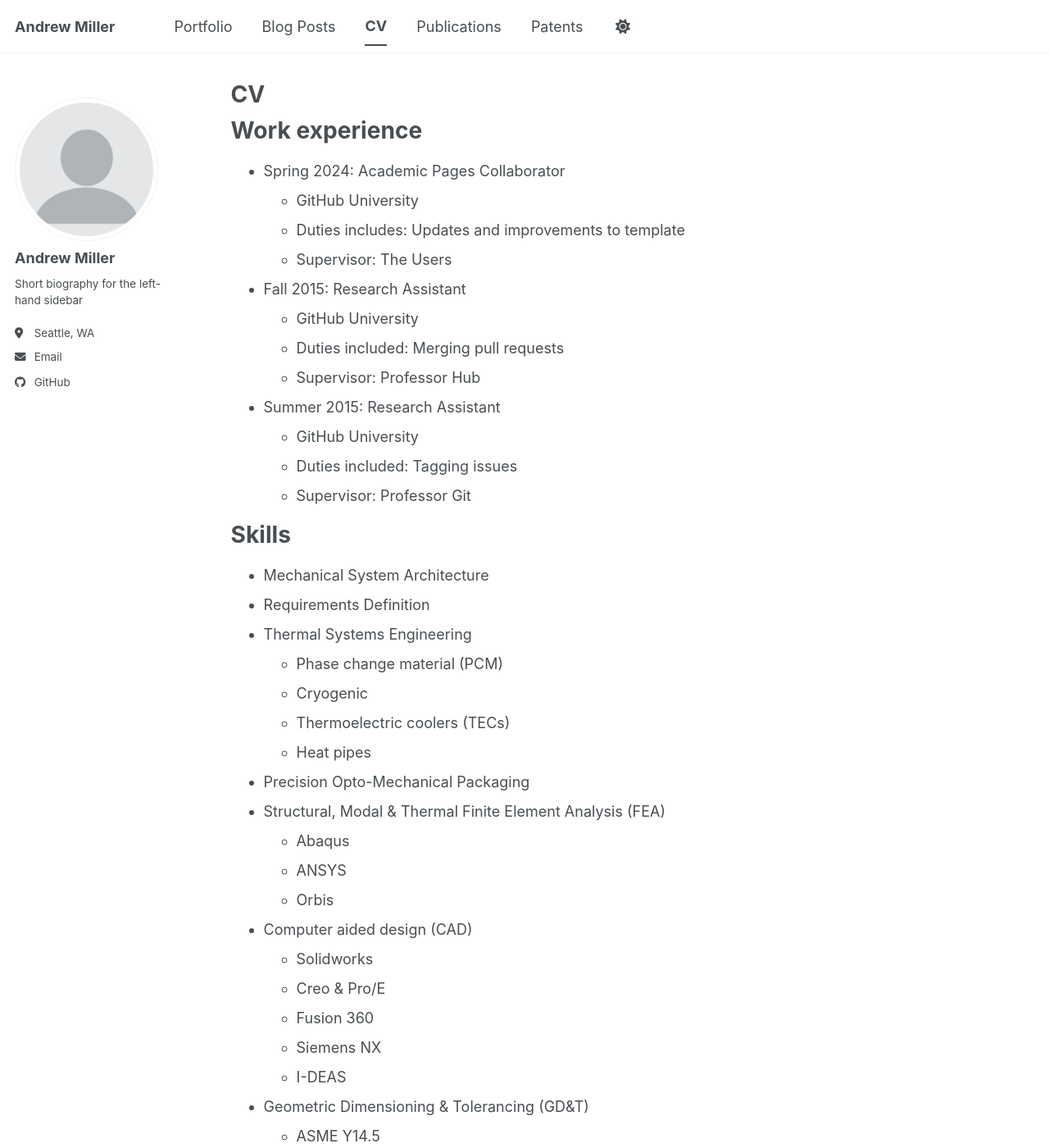
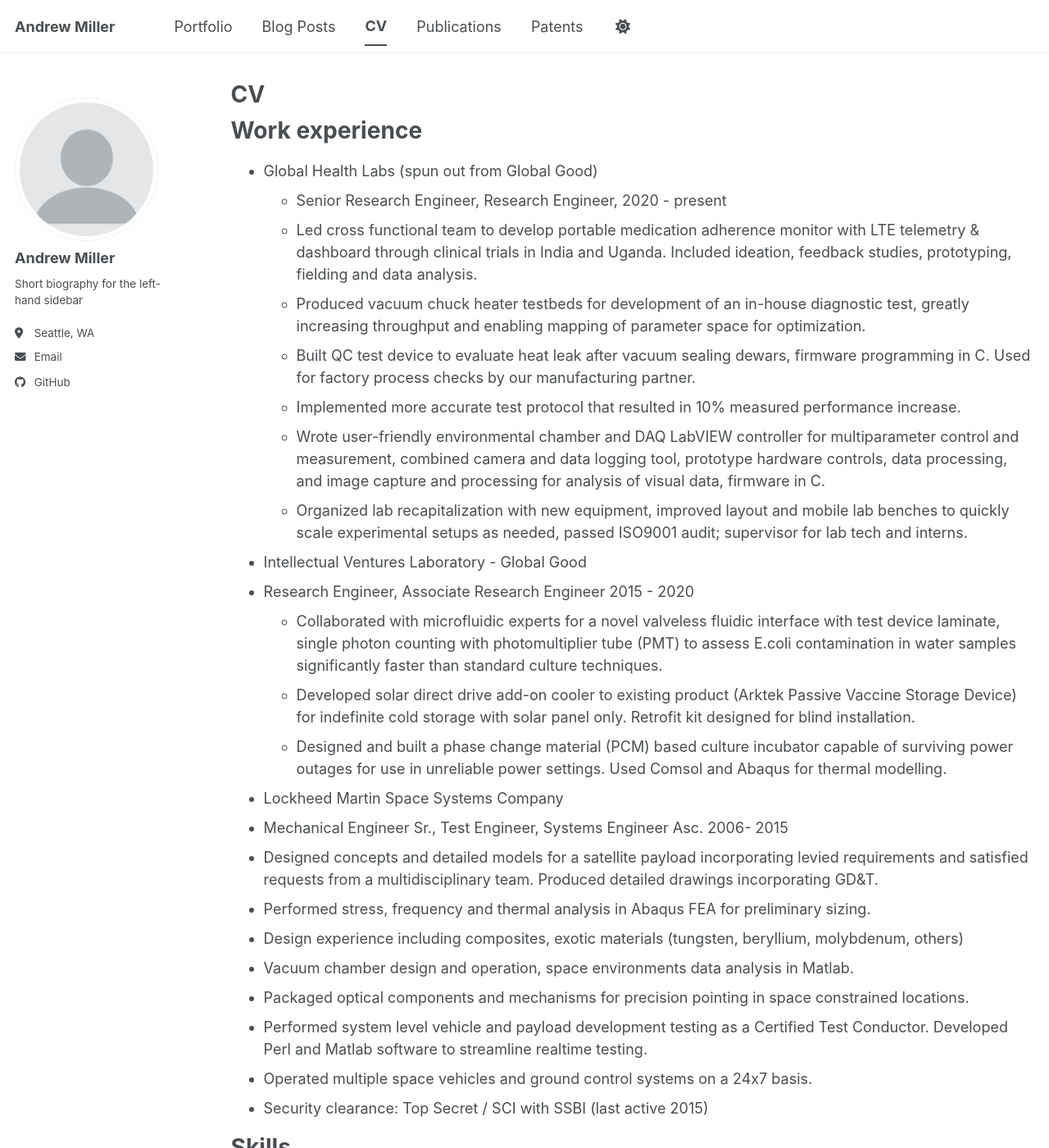
Before and after one commit to durundal-cnc/durundal-cnc.github.io, a Jekyll site: the page built from _pages/cv.md, in a window 1280 px wide and 1400 px high. Shown: the whole window at 82% size. Built offline with Jekyll 4.4.1, drawn with Linux system fonts in a browser that asks for light colours; a script bundle is joined from its source files by our own code; library files that are not in the unit come from our copies; some of the changed text lies outside the part shown.

Commit message:
Update cv.md

```diff
--- a/_pages/cv.md
+++ b/_pages/cv.md
@@ -12,20 +12,32 @@
 
 Work experience
 ======
-* Spring 2024: Academic Pages Collaborator
-  * GitHub University
-  * Duties includes: Updates and improvements to template
-  * Supervisor: The Users
+* Global Health Labs (spun out from Global Good)
+  * Senior Research Engineer, Research Engineer,	2020 - present
+  * Led cross functional team to develop portable medication adherence monitor with LTE telemetry & dashboard through clinical trials in India and Uganda. Included ideation, feedback studies, prototyping, fielding and data analysis.
+  * Produced vacuum chuck heater testbeds for development of an in-house diagnostic test, greatly increasing throughput and enabling mapping of parameter space for optimization.
+  * Built QC test device to evaluate heat leak after vacuum sealing dewars, firmware programming in C. Used for factory process checks by our manufacturing partner.
+  * Implemented more accurate test protocol that resulted in 10% measured performance increase.
+  * Wrote user-friendly environmental chamber and DAQ LabVIEW controller for multiparameter control and measurement, combined camera and data logging tool, prototype hardware controls, data processing, and image capture and processing for analysis of visual data, firmware in C.
+  * Organized lab recapitalization with new equipment, improved layout and mobile lab benches to quickly scale experimental setups as needed, passed ISO9001 audit; supervisor for lab tech and interns.
 
-* Fall 2015: Research Assistant
-  * GitHub University
-  * Duties included: Merging pull requests
-  * Supervisor: Professor Hub
+* Intellectual Ventures Laboratory - Global Good
+* Research Engineer, Associate Research Engineer	2015 - 2020
+  * Collaborated with microfluidic experts for a novel valveless fluidic interface with test device laminate, single photon counting with photomultiplier tube (PMT) to assess E.coli contamination in water samples significantly faster than standard culture techniques.
+  * Developed solar direct drive add-on cooler to existing product (Arktek Passive Vaccine Storage Device) for indefinite cold storage with solar panel only. Retrofit kit designed for blind installation.
+  * Designed and built a phase change material (PCM) based culture incubator capable of surviving power outages for use in unreliable power settings. Used Comsol and Abaqus for thermal modelling.
 
-* Summer 2015: Research Assistant
-  * GitHub University
-  * Duties included: Tagging issues
-  * Supervisor: Professor Git
+* Lockheed Martin Space Systems Company
+* Mechanical Engineer Sr., Test Engineer, Systems Engineer Asc.	2006- 2015
+* Designed concepts and detailed models for a satellite payload incorporating levied requirements and satisfied requests from a multidisciplinary team. Produced detailed drawings incorporating GD&T.
+* Performed stress, frequency and thermal analysis in Abaqus FEA for preliminary sizing.
+* Design experience including composites, exotic materials (tungsten, beryllium, molybdenum, others)
+* Vacuum chamber design and operation, space environments data analysis in Matlab.
+* Packaged optical components and mechanisms for precision pointing in space constrained locations.
+* Performed system level vehicle and payload development testing as a Certified Test Conductor. Developed Perl and Matlab software to streamline realtime testing.
+* Operated multiple space vehicles and ground control systems on a 24x7 basis.
+* Security clearance: Top Secret / SCI with SSBI (last active 2015)
+
 
 Skills
 ======
@@ -47,6 +59,8 @@
   * Fusion 360
   * Siemens NX
   * I-DEAS
+* Software
+  * LabVIEW, Python, C, Matlab, pandas, numpy, openCV
 * Geometric Dimensioning & Tolerancing (GD&T)
   * ASME Y14.5
 * Vacuum Systems & Environmental Testing
```
Also changed, not shown: other parts of _pages/cv.md (+0 -4 lines).
